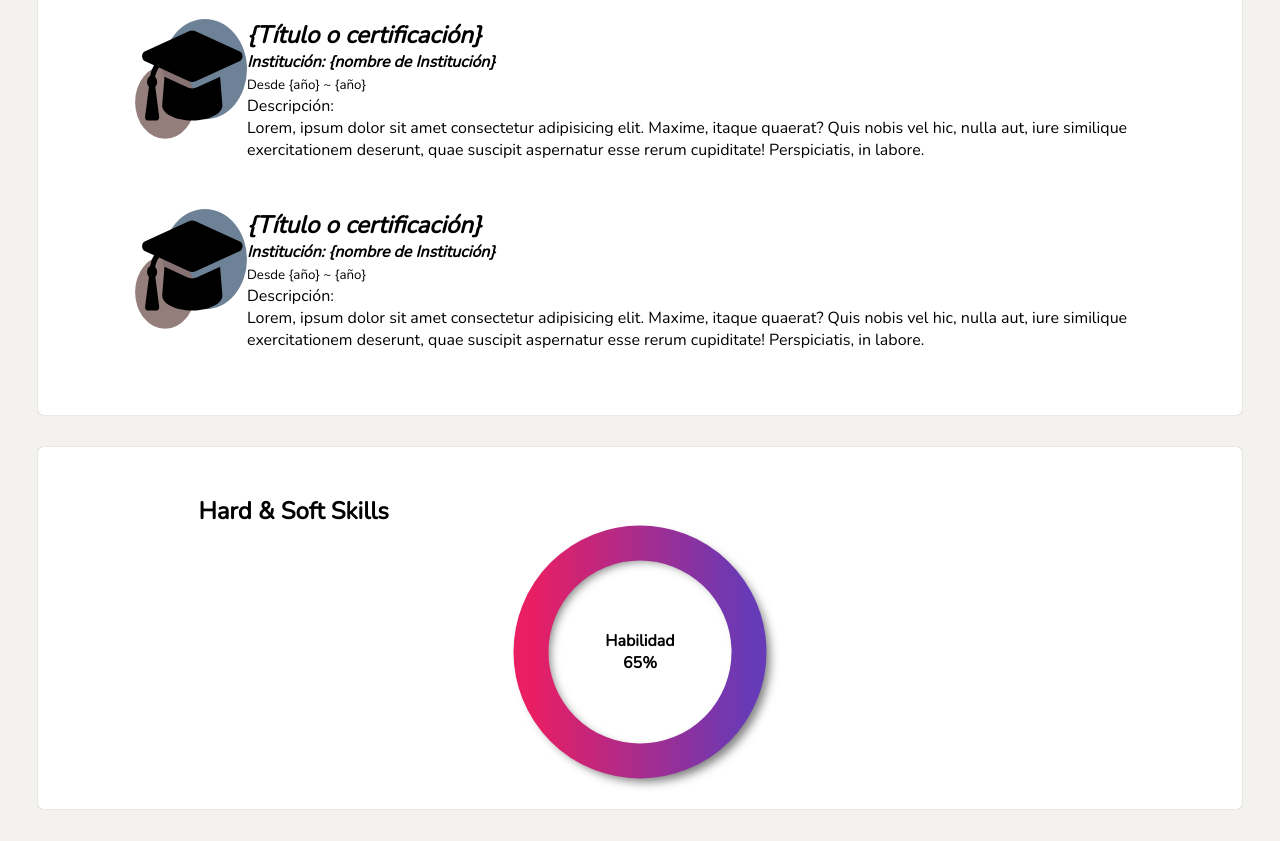
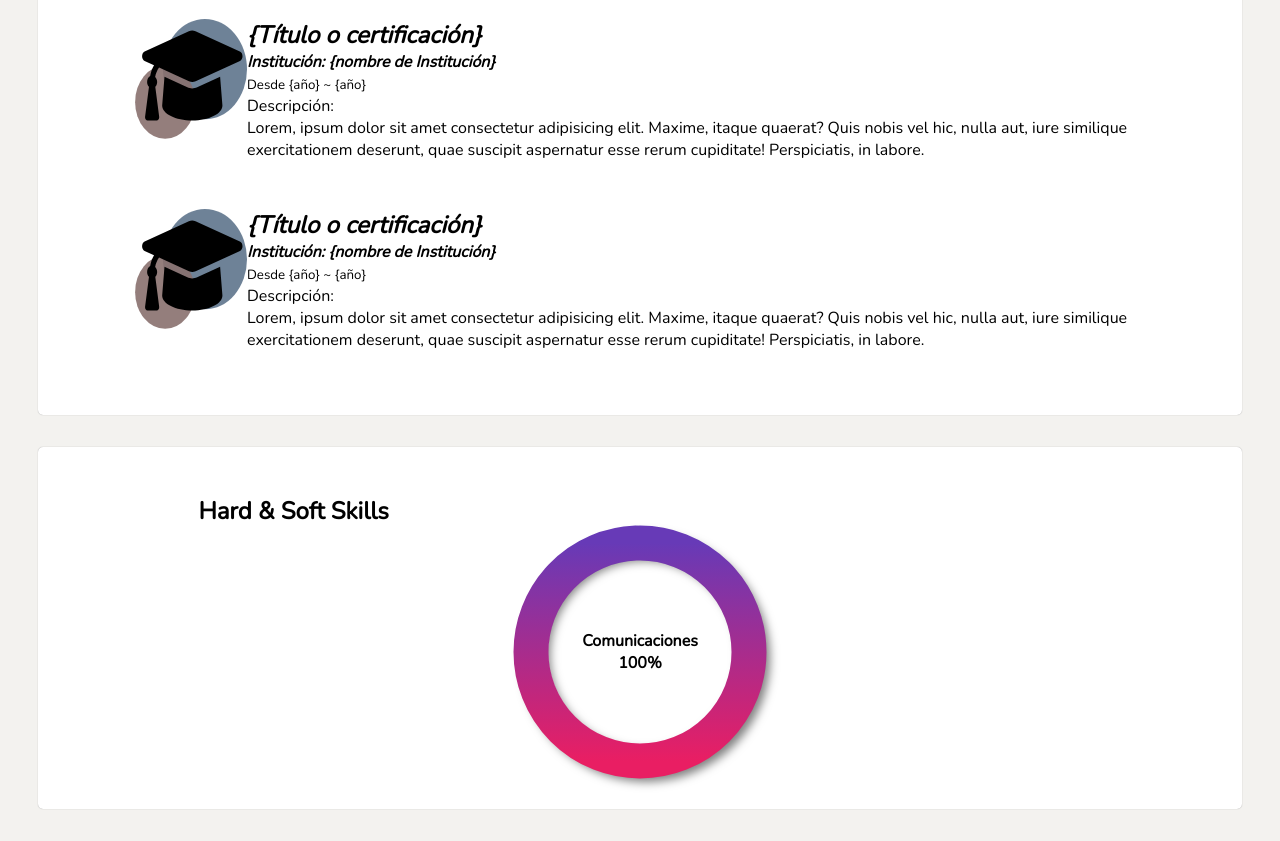
Before and after one commit to belenpotf96/portfolio, a plain HTML site: page index.html in a window 1280 px wide. Shown: the part 1464-2305 px from the top of the page. Drawn offline with nearby package versions, Linux system fonts and the light colour scheme.

Commit message:
Nuevas funciones a los anillos de habilidades
• Se agrega la funcionalidad de que muestren en el centro el nombre de la habilidad a evaluar y un número porcentual de manera dinámica.
• Se crea la lógica para que responda a datos cargados en un objeto de manera dinámica.

```diff
--- a/css/styles.css
+++ b/css/styles.css
@@ -253,7 +253,7 @@ hr {
 
 .progressMeter {
     position: absolute;
-    transform: rotateX(0deg);
+    transform: rotateZ(-90deg);
 }
 
 .progressColor {
@@ -261,7 +261,7 @@ hr {
     position: absolute;
     stroke: url(#GradientColor);
     stroke-width: 35px;
-    stroke-dasharray: 2680;
+    stroke-dasharray: 2240;
     stroke-dashoffset: 2000;
     animation: progressAnim 2000ms linear forwards;
 }
--- a/index.html
+++ b/index.html
@@ -129,8 +129,8 @@
                         </svg>
                         <div class="innerCircleProgress">
                             <div class="skillPercentage">
-                                <span>Habilidad</span>
-                                <span>65%</span>
+                                <span class="skillPercentageTitle"></span>
+                                <span class="skillPercentageValue"></span>
                             </div>
                         </div>
                     </div>
@@ -139,6 +139,7 @@
         </section>
     </main>
     <footer></footer>
+    <script src="./js/app.js"></script>
 </body>
 
 </html>
--- /dev/null
+++ b/js/app.js
@@ -0,0 +1,28 @@
+let progressValue = document.querySelector('.skillPercentageValue');
+let progressColor = document.querySelector('.progressColor');
+let progressTitle = document.querySelector('.skillPercentageTitle');
+let counter = 0;
+const progressData = { "skill": "Comunicaciones", "value": 100 };
+
+// En esta sección se le dará funcionalidad a los medidores de habilidades de la página principal.
+
+const skillValue = progressData.value;
+
+function percentage(skillValue) {
+    return 680 / 100 * skillValue;
+}
+
+console.log(percentage(skillValue));
+
+progressColor.style.cssText = `stroke-dasharray: ${percentage(skillValue) + 2000};`;
+
+progressTitle.innerHTML = progressData.skill;
+
+setInterval(() => {
+    progressValue.innerHTML = counter + "%";
+    if (counter === progressData.value) {
+        clearInterval();
+    } else {
+        counter += 1;
+    }
+}, 15.7);
```
